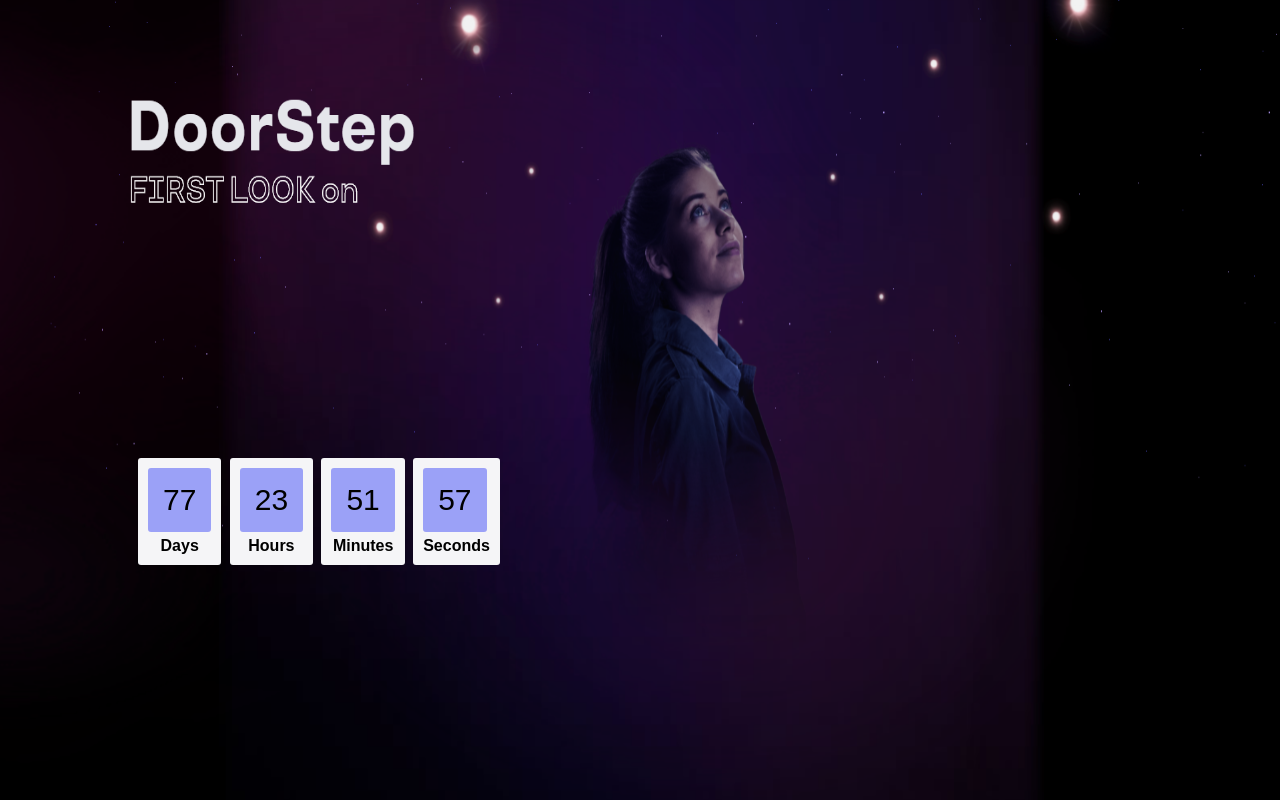
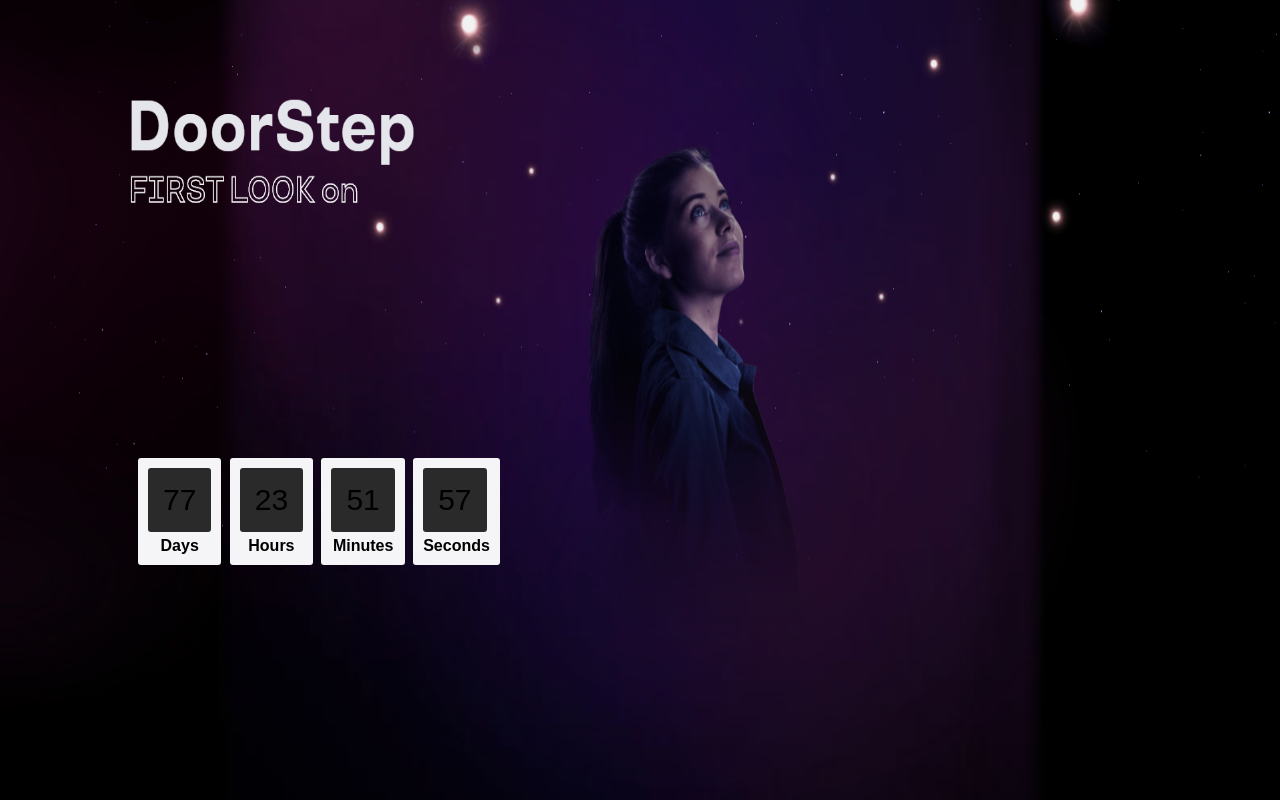
Before and after one commit to ishubansal1998/ishubansal1998.github.io, a plain HTML site: page index.html in a window 1280 px wide. Drawn offline with Linux system fonts and the light colour scheme.

Commit message:
Update style.css

```diff
--- a/style.css
+++ b/style.css
@@ -33,7 +33,7 @@ h1{
 #clockdiv div > span{
     padding: 15px;
     border-radius: 3px;
-    background: #424ef780;
+    background: #2a2a2b;
     display: block;
 }
 
@@ -63,7 +63,7 @@ h1{
 #clockdiv div > span{
     padding: 15px;
     border-radius: 3px;
-    background: #424ef780;
+   background: #2a2a2b;
     display: inline-block;
 }
 
```
